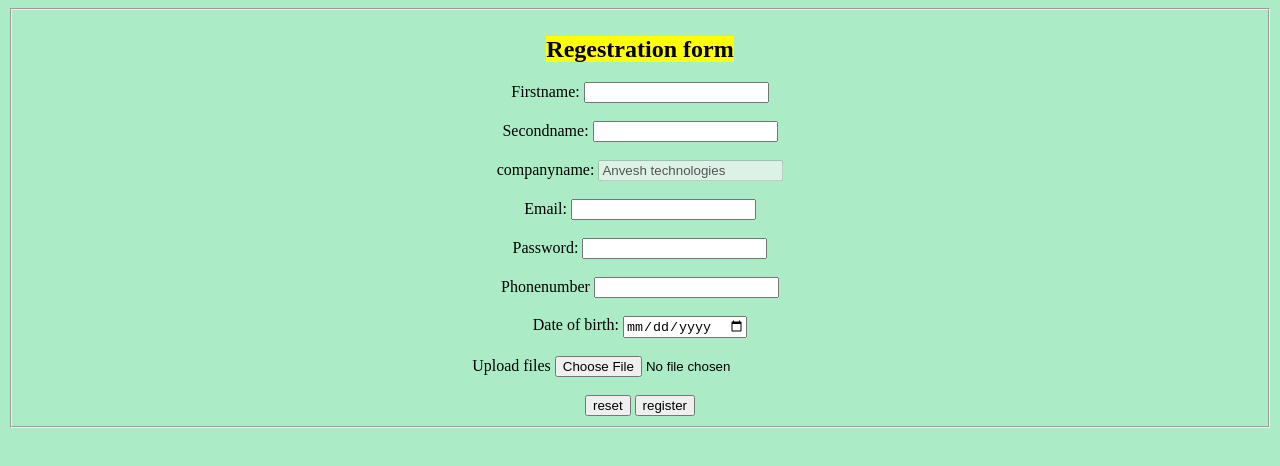
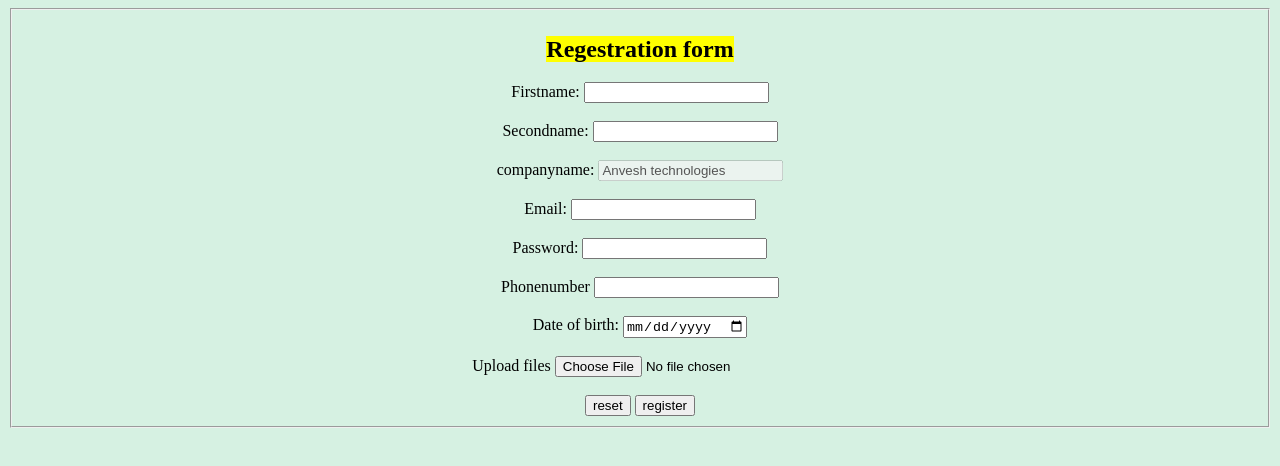
Before and after one commit to Anveshdonga/today-task-14-12-2023, a plain HTML site: page index.html in a window 1280 px wide. Drawn offline with Linux system fonts and the light colour scheme.

Commit message:
Update index.html

```diff
--- a/index.html
+++ b/index.html
@@ -5,7 +5,7 @@
     <meta name="viewport" content="width=device-width, initial-scale=1.0">
     <title>Document</title>
 </head>
-<body style="background-color: rgb(171, 236, 198);">
+<body style="background-color: rgb(214, 241, 226);">
     <center>
         <fieldset>
     <form  >
```
